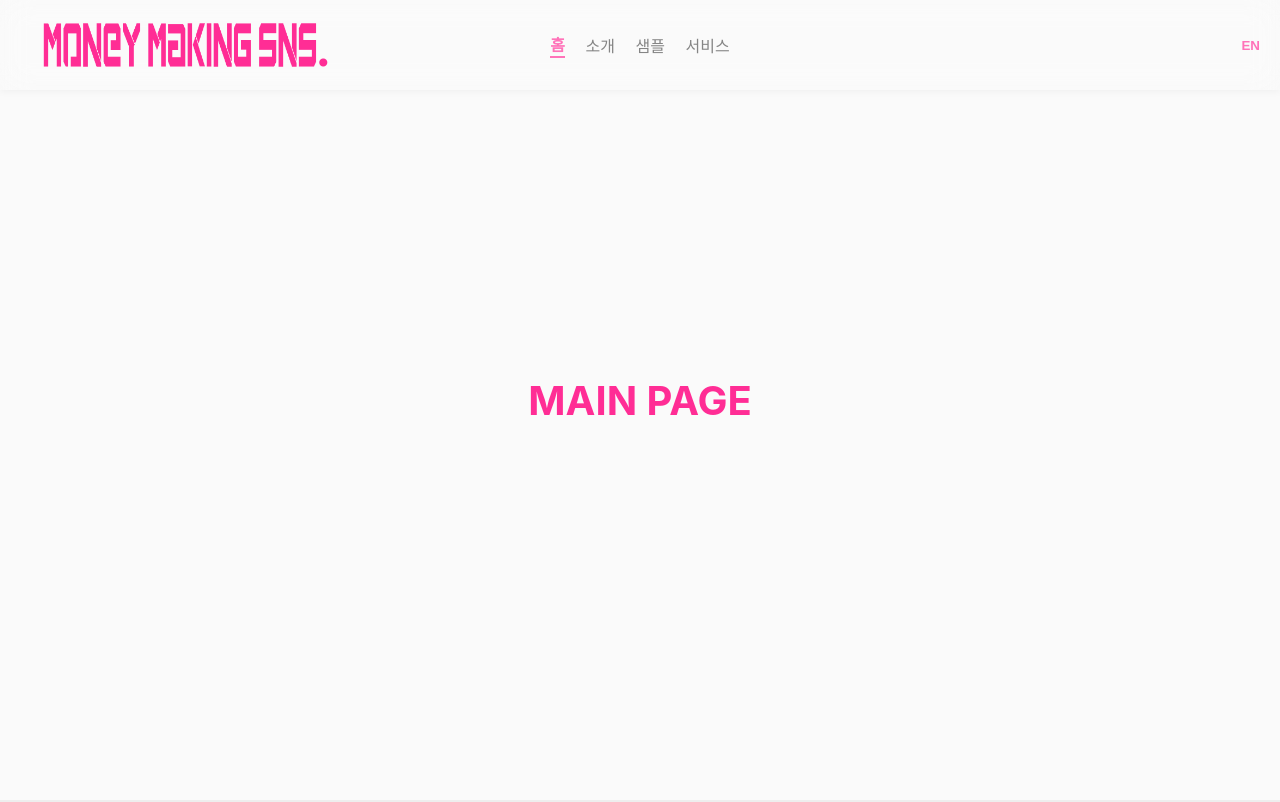
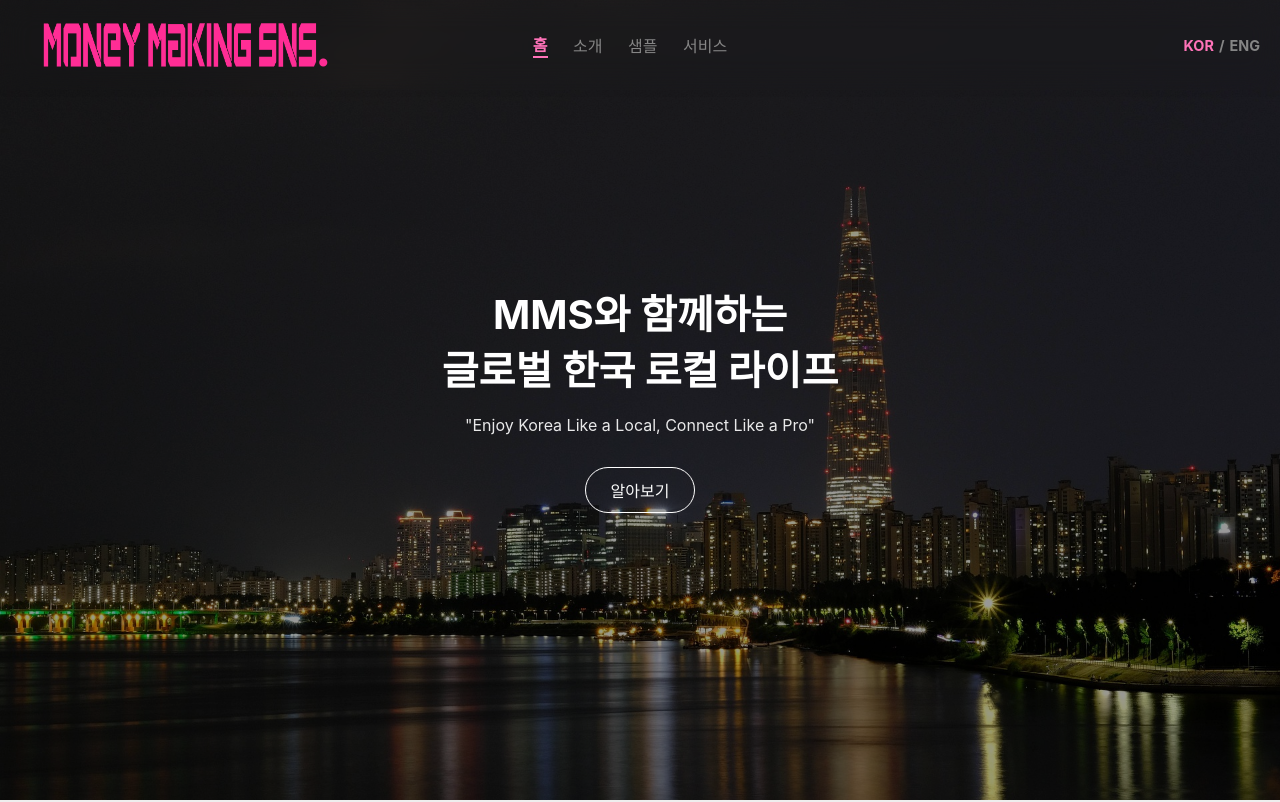
Before and after one commit to nownity/MoneyMakingSns, a React (Create React App) app: page / in a window 1280 px wide. Shown: the top 802 px of the page. Built offline with nearby package versions, Linux system fonts and the light colour scheme.

Commit message:
HeroSection 구성

```diff
--- a/src/components/Header.jsx
+++ b/src/components/Header.jsx
@@ -54,17 +54,18 @@ const LogoImage = styled.img`
 const Nav = styled.nav`
   position: absolute;
   left: 50%;
-  transform: translateX(-50%);
+  transform: translateX(-55%);
   display: flex;
   width: 200px;
   align-items: center;
   justify-content: space-around;
+  gap: 20px;
   @media (max-width: 900px) {
     position: static;
     left: auto;
     transform: none;
   }
-  @media (max-width: 450px) {
+  @media (max-width: 650px) {
     display: none;
   }
 `;
@@ -85,17 +86,28 @@ const NavItem = styled.button`
   }
 `;
 
-const LangButton = styled.button`
+const LangButtonWrapper = styled.div`
   margin-left: auto;
   margin-right: 20px;
-  background: none;
-  border: none;
-  color: #ff73b9;
+  display: flex;
+  align-items: center;
+  gap: 5px;
+  font-weight: bold;
+  font-size: 0.9rem;
+`;
+
+const LangText = styled.span`
   cursor: pointer;
-  font-weight: bold;
+  color: ${({ $active }) => ($active ? "#FF73B9" : "#858585")};
+  transition: color 0.5s ease;
+
   &:hover {
-    color: #858585;
+    color: #ff73b9;
   }
+`;
+
+const Divider = styled.span`
+  color: #858585;
 `;
 
 const Header = ({ currentSection, sectionRefs, lang, setLang }) => {
@@ -123,30 +135,36 @@ const Header = ({ currentSection, sectionRefs, lang, setLang }) => {
           onClick={() => scrollToSection("hero")}
           $active={currentSection === "hero"}
         >
-          홈
+          {lang === "ko" ? "홈" : "HOME"}
         </NavItem>
         <NavItem
           onClick={() => scrollToSection("about")}
           $active={currentSection === "about"}
         >
-          소개
+          {lang === "ko" ? "소개" : "ABOUT"}
         </NavItem>
         <NavItem
           onClick={() => scrollToSection("sample")}
           $active={currentSection === "sample"}
         >
-          샘플
+          {lang === "ko" ? "샘플" : "Sample"}
         </NavItem>
         <NavItem
           onClick={() => scrollToSection("info")}
           $active={currentSection === "info"}
         >
-          서비스
+          {lang === "ko" ? "서비스" : "Service"}
         </NavItem>
       </Nav>
-      <LangButton onClick={() => setLang(lang === "ko" ? "en" : "ko")}>
-        {lang === "ko" ? "EN" : "KO"}
-      </LangButton>
+      <LangButtonWrapper>
+        <LangText $active={lang === "ko"} onClick={() => setLang("ko")}>
+          KOR
+        </LangText>
+        <Divider>/</Divider>
+        <LangText $active={lang === "en"} onClick={() => setLang("en")}>
+          ENG
+        </LangText>
+      </LangButtonWrapper>
     </HeaderContainer>
   );
 };
--- a/src/pages/HeroSection.jsx
+++ b/src/pages/HeroSection.jsx
@@ -1,23 +1,82 @@
 import styled from "styled-components";
+import HeroImage from "../images/HeroBody.jpg";
 
 const Section = styled.section`
   width: 100%;
   height: 100vh;
   display: flex;
+  flex-direction: column;
   align-items: center;
   justify-content: center;
-  background-color: #fafafa;
+  background: url(${HeroImage}) no-repeat center center/cover;
+  position: relative;
+  text-align: center;
+  color: white;
+
+  &::before {
+    content: "";
+    position: absolute;
+    inset: 0;
+    background: rgba(0, 0, 0, 0.4);
+    z-index: 1;
+  }
 `;
 
 const Title = styled.h1`
   font-size: 2.5rem;
-  color: #ff2d95;
+  font-weight: bold;
+  margin-bottom: 1rem;
+  z-index: 2;
+  line-height: 1.4;
+  span {
+    display: block;
+  }
+  @media (max-width: 768px) {
+    font-size: 2rem;
+  }
 `;
 
-const HeroSection = () => {
+const SubTitle = styled.p`
+  font-size: 1rem;
+  margin-bottom: 2rem;
+  z-index: 2;
+  opacity: 0.9;
+  @media (max-width: 768px) {
+    font-size: 0.9rem;
+  }
+`;
+
+const Button = styled.button`
+  padding: 10px 25px;
+  font-size: 1rem;
+  border-radius: 50px;
+  border: 1.5px solid white;
+  background: transparent;
+  color: #fafafa;
+  cursor: pointer;
+  z-index: 2;
+  transition: all 0.3s ease-in-out;
+
+  &:hover {
+    background: #fafafa;
+    color: #ff2d95;
+    border-color: #fafafa;
+  }
+`;
+
+const HeroSection = ({ lang }) => {
   return (
     <Section>
-      <Title>MAIN PAGE</Title>
+      <Title>
+        <span>{lang === "ko" ? "MMS와 함께하는" : "With MMS"}</span>
+        <span>
+          {lang === "ko"
+            ? "글로벌 한국 로컬 라이프"
+            : "Global Korean Local Life"}
+        </span>
+      </Title>
+      <SubTitle>"Enjoy Korea Like a Local, Connect Like a Pro"</SubTitle>
+      <Button>{lang === "ko" ? "알아보기" : "Learn More"}</Button>
     </Section>
   );
 };
--- a/src/pages/MainPage.jsx
+++ b/src/pages/MainPage.jsx
@@ -65,16 +65,16 @@ const MainPage = () => {
       />
       <MainWrapper>
         <section id="hero" ref={sectionRefs.hero}>
-          <HeroSection />
+          <HeroSection lang={lang} />
         </section>
         <section id="about" ref={sectionRefs.about}>
-          <AboutSection />
+          <AboutSection lang={lang} />
         </section>
         <section id="sample" ref={sectionRefs.sample}>
-          <SampleSection />
+          <SampleSection lang={lang} />
         </section>
         <section id="info" ref={sectionRefs.info}>
-          <InfoSection />
+          <InfoSection lang={lang} />
         </section>
         <Footer />
       </MainWrapper>
```
Also changed, not shown: src/images/HeroBody.jpg (added).
